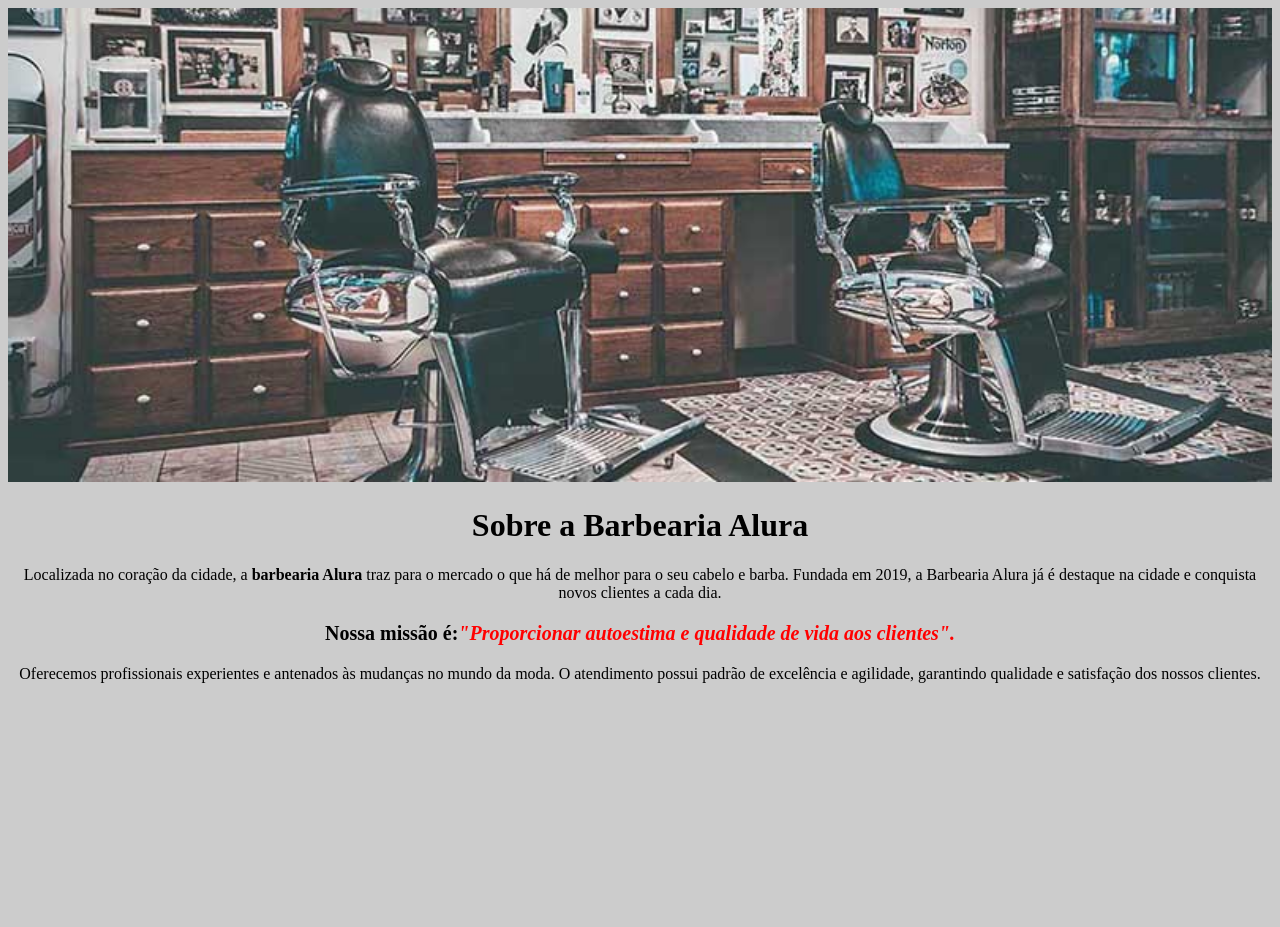
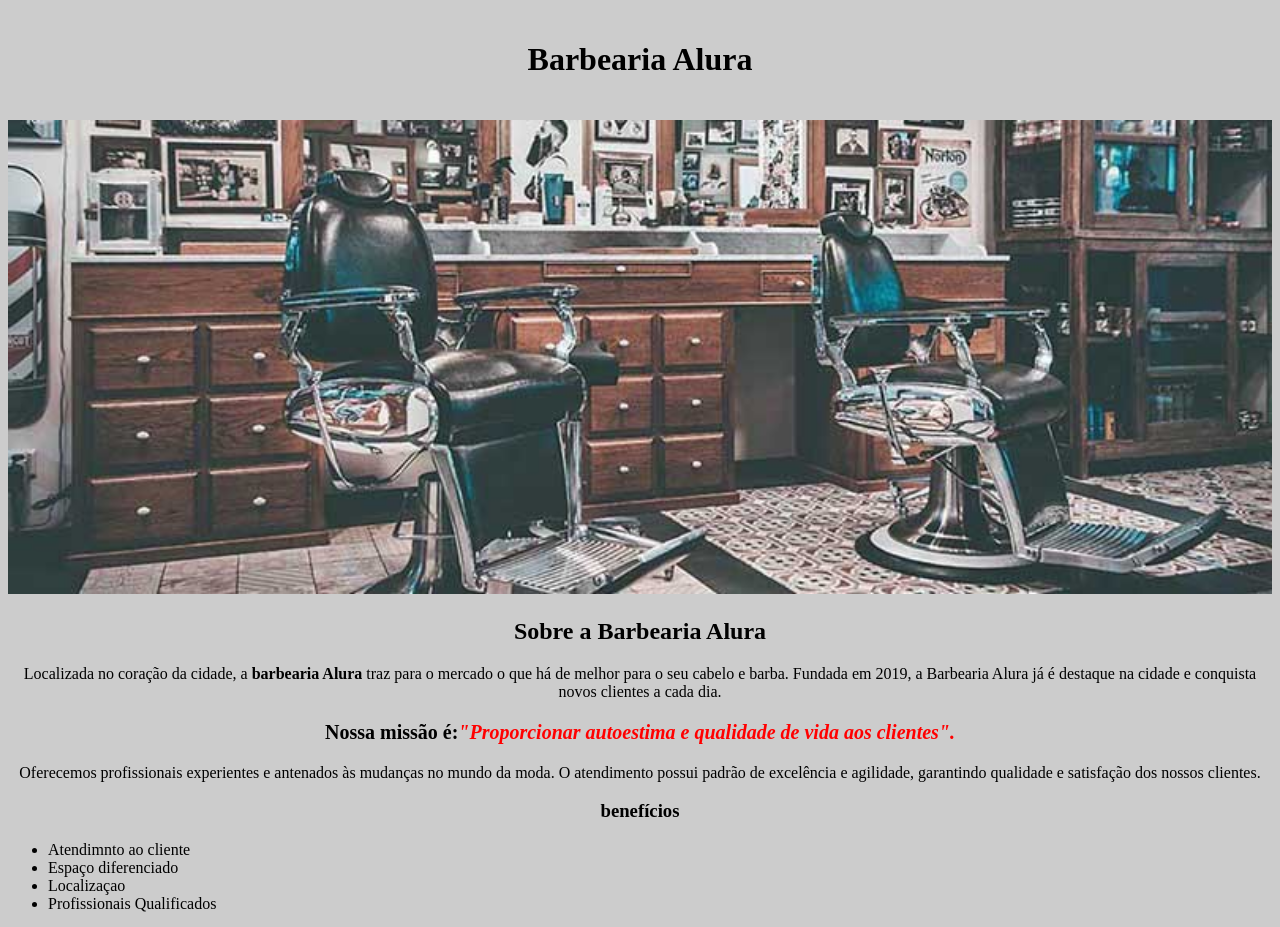
Before and after one commit to rogerio0212/programacao, a plain HTML site: page index.html in a window 1280 px wide. Shown: the top 927 px of the page. Before the commit the page ends 800 px from the top, so only its background shows below. Drawn offline with Linux system fonts and the light colour scheme.

Commit message:
Add files via upload
05/03/2024

```diff
--- a/index.html
+++ b/index.html
@@ -7,14 +7,31 @@
     <title>barbearia Alura</title>
 </head>
 <body>
+    <header>
+        <h1 class="titulo-principal">Barbearia Alura</h1>
+    </header>
     <img src="banner.jpg" alt="Barbearia Alura">
-    <h1>Sobre a Barbearia Alura</h1>
+    <div class="principal" >
+    <h2 class="titulo-centralizado">Sobre a Barbearia Alura</h2>
 
        <p>Localizada no coração da cidade, a <strong>barbearia Alura</strong> traz para o mercado o que há de melhor para o seu cabelo e barba. Fundada em 2019, a Barbearia Alura já é destaque na cidade e conquista novos clientes a cada dia.</p>
 
         <p id="missao"> <strong>Nossa missão é:<em>"Proporcionar autoestima e qualidade de vida aos clientes".</em></strong></p>
 
         <p>Oferecemos profissionais experientes e antenados às mudanças no mundo da moda. O atendimento possui padrão de excelência e agilidade, garantindo qualidade e satisfação dos nossos clientes.</p>
+    </div>
+
+    <div class="beneficios">
+    <h3 class ="titulo-centralizado">benefícios</h3>
+    <ul>
+        <li class="itens">Atendimnto ao cliente</li>
+        <li class="itens">Espaço diferenciado </li>
+        <li class="itens">Localizaçao</li>
+        <li class="itens">Profissionais Qualificados </li>
+    </ul>
+    <img src="beneficios.jpg" alt="beneficios" class="img-beneficios">
+  </div>
+
 
 </body>
 </html>
--- a/style.css
+++ b/style.css
@@ -13,6 +13,14 @@ h1, p{
     text-align: center;
 }
 
+.titulo-principal{
+    padding: 20px;
+}
+
+.titulo-centralizado{
+    text-align: center;
+}
+
 em{
     color: red;
 }
@@ -20,3 +28,7 @@ em{
 #missao{
     font-size: 20px;
 }
+
+.itens{
+    font-size: italic;
+}
```
